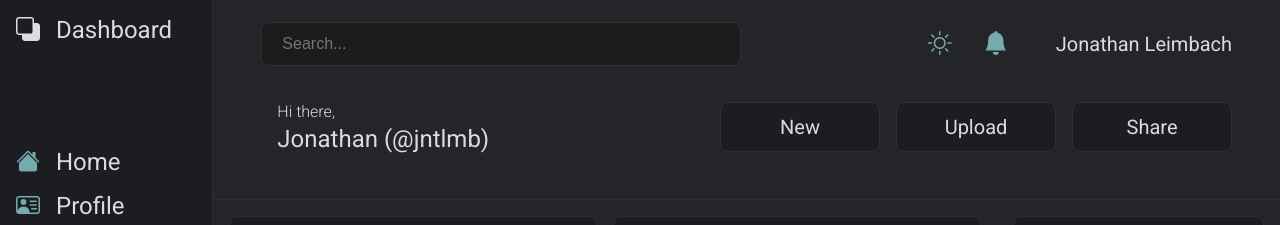
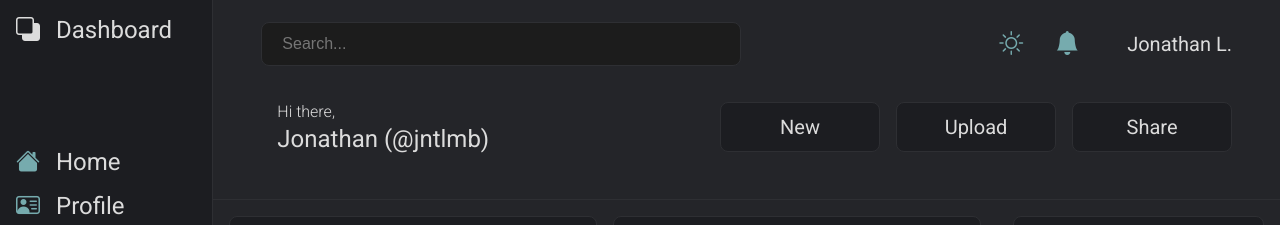
Before and after one commit to jntlmb/admin-dashboard, a plain HTML site: page index.html in a window 1280 px wide. Shown: the top 225 px of the page. Drawn offline with nearby package versions, Linux system fonts and the light colour scheme.

Commit message:
Changed name and preview gif

```diff
--- a/index.html
+++ b/index.html
@@ -28,7 +28,7 @@
                 alt=""
                 id="profile-picture-top"
             /></a>
-            <span>Jonathan Leimbach</span>
+            <span>Jonathan L.</span>
           </div>
         </div>
         <div class="header-bot">
```
Also changed, not shown: 2 other files.
